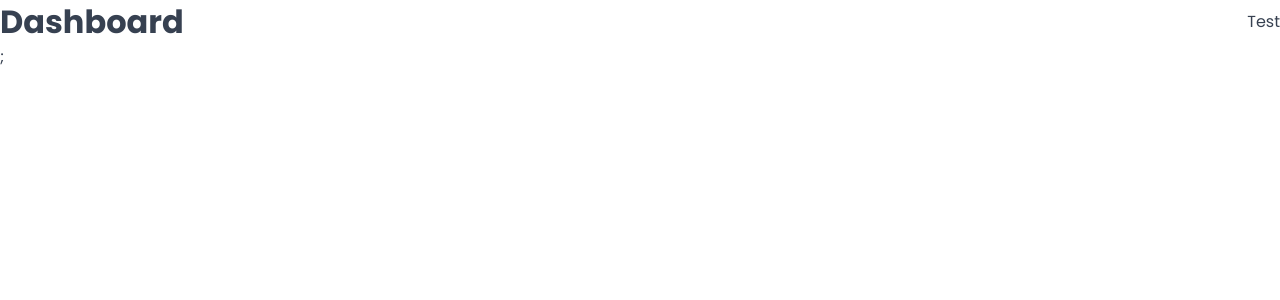
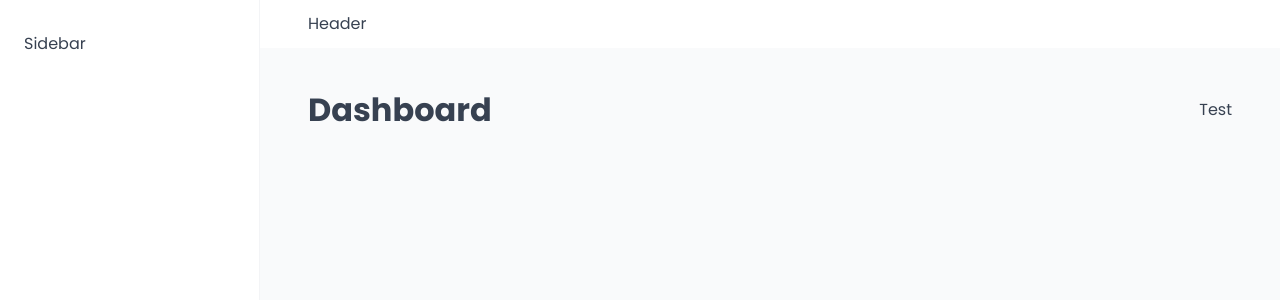
Before and after one commit to Sairoden/mission-pawsible-admin, a React (Vite) app: page /dashboard in a window 1280 px wide. Shown: the top 300 px of the page. Built offline with nearby package versions, Linux system fonts and the light colour scheme; a web font is replaced by a local one.

Commit message:
Build AppLayout

```diff
--- a/src/App.jsx
+++ b/src/App.jsx
@@ -17,10 +17,18 @@
   Login,
   Settings,
   Users,
+  PageNotFound,
 } from "./pages";
+
+// UI Components
+import { AppLayout } from "./ui";
 
 function App() {
   const router = createBrowserRouter([
+    {
+      element: <AppLayout />,
+      errorElement: <PageNotFound />,
+      children: [
         {
           path: "/",
           element: <Navigate replace to="/dashboard" />,
@@ -49,6 +57,8 @@
           path: "/account",
           element: <Account />,
         },
+      ],
+    },
     {
       path: "/login",
       element: <Login />,
@@ -58,9 +68,11 @@
   return (
     <>
       <GlobalStyles />
-      <RouterProvider router={router} />;
+      <RouterProvider router={router} />
     </>
   );
 }
 
 export default App;
+
+// 9
--- /dev/null
+++ b/src/ui/AppLayout.jsx
@@ -0,0 +1,34 @@
+// React & Libraries
+import { Outlet } from "react-router-dom";
+
+// Styles
+import styled from "styled-components";
+
+// UI Components
+import { Sidebar, Header } from "./index";
+
+function AppLayout() {
+  return (
+    <StyledAppLayout>
+      <Header />
+      <Sidebar />
+      <Main>
+        <Outlet />
+      </Main>
+    </StyledAppLayout>
+  );
+}
+
+const StyledAppLayout = styled.div`
+  display: grid;
+  grid-template-columns: 26rem 1fr;
+  grid-template-rows: auto 1fr;
+  height: 100vh;
+`;
+
+const Main = styled.main`
+  background-color: var(--color-grey-50);
+  padding: 4rem 4.8rem 6.4rem;
+`;
+
+export default AppLayout;
--- /dev/null
+++ b/src/ui/Header.jsx
@@ -0,0 +1,13 @@
+// Styles
+import styled from "styled-components";
+
+function Header() {
+  return <StyledHeader>Header</StyledHeader>;
+}
+
+const StyledHeader = styled.header`
+  background-color: var(--color-grey-0);
+  padding: 1.2rem 4.8rem;
+`;
+
+export default Header;
--- /dev/null
+++ b/src/ui/Sidebar.jsx
@@ -0,0 +1,16 @@
+// Styles
+import styled from "styled-components";
+
+function Sidebar() {
+  return <StyledSidebar>Sidebar</StyledSidebar>;
+}
+
+const StyledSidebar = styled.aside`
+  background-color: var(--color-grey-0);
+  padding: 3.2rem 2.4rem;
+  border-right: 1px solid var(--color-grey-100);
+
+  grid-row: 1 / -1;
+`;
+
+export default Sidebar;
--- a/src/ui/index.js
+++ b/src/ui/index.js
@@ -18,6 +18,9 @@
 import Input from "./Input";
 import Heading from "./Heading";
 import Row from "./Row";
+import AppLayout from "./AppLayout";
+import Sidebar from "./Sidebar";
+import Header from "./Header";
 
 export {
   ButtonGroup,
@@ -40,4 +43,7 @@
   Input,
   Heading,
   Row,
+  AppLayout,
+  Sidebar,
+  Header,
 };
```
Lines whose indentation alone changed are shown as unchanged.
